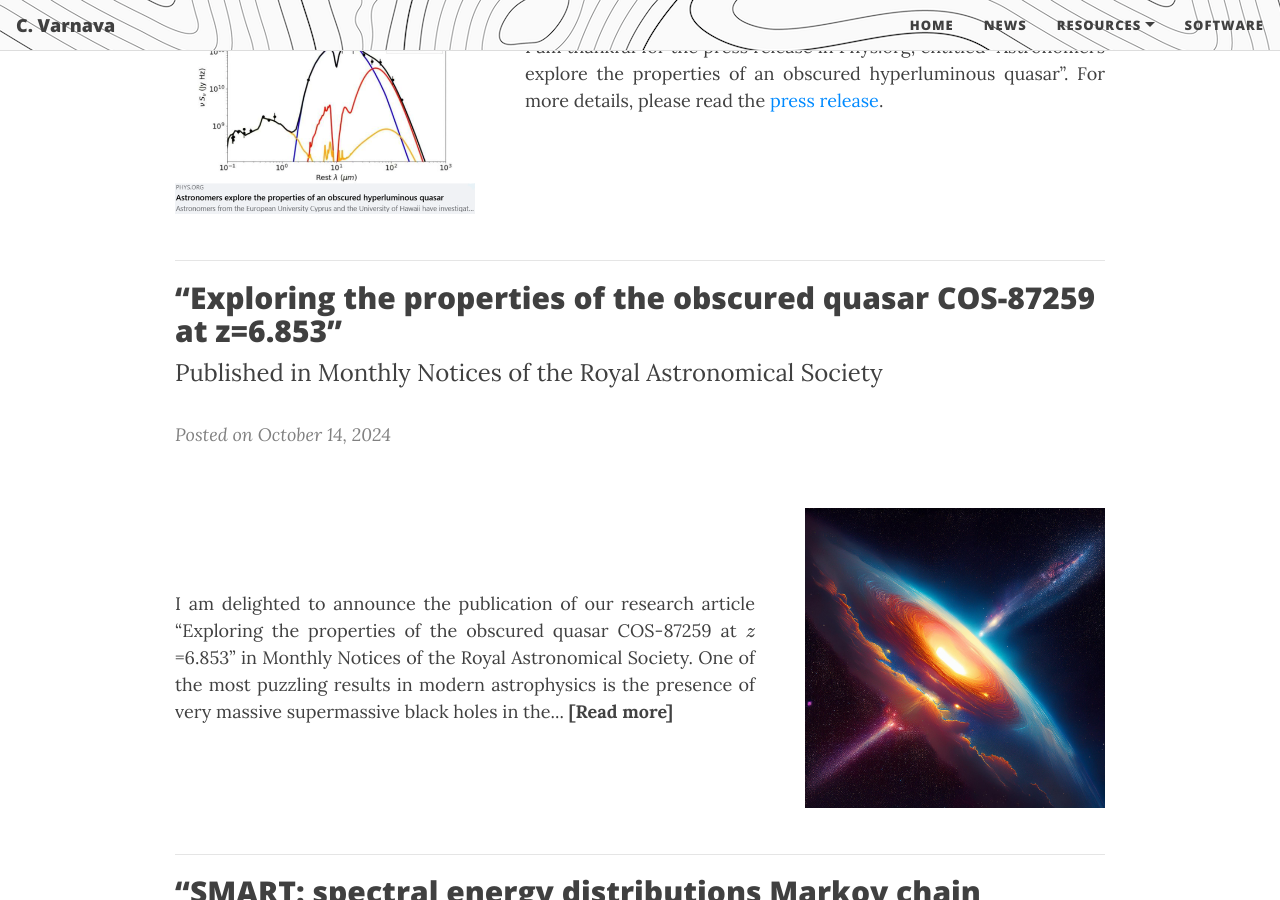
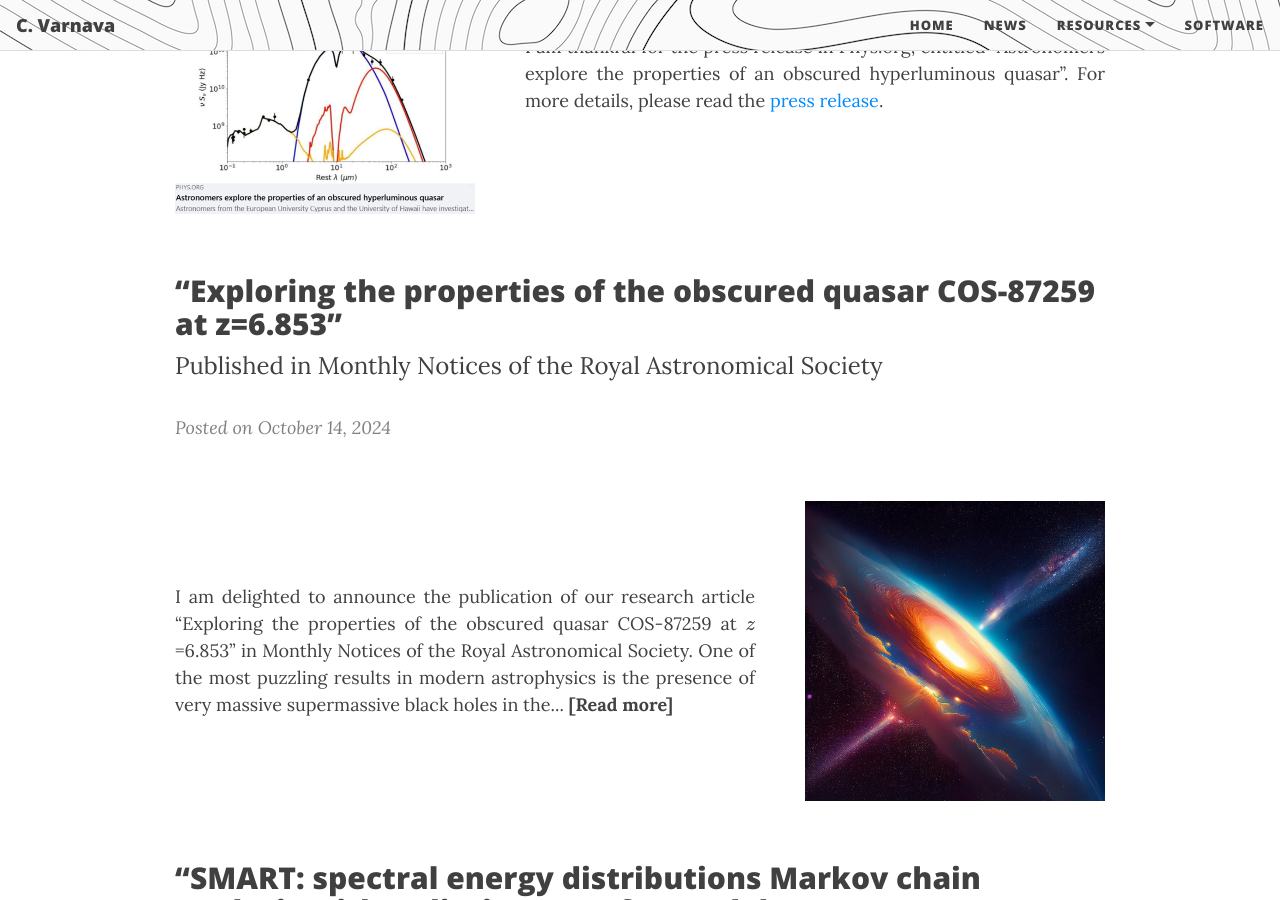
Before and after one commit to ch-var/ch-var.github.io, a Jekyll site: the page built from news.html, in a window 1280 px wide and 900 px high, scrolled down 559 px. Built offline with Jekyll 4.4.1, drawn with Linux system fonts in a browser that asks for light colours; formulas are drawn with MathJax 3.

Commit message:
Update news.html

```diff
--- a/news.html
+++ b/news.html
@@ -41,7 +41,7 @@ mathjax: true
   <p style="text-align: justify; flex: 1; margin-left: 20px;">I am thankful for the press release in Phys.org, entitled “Astronomers explore the properties of an obscured hyperluminous quasar”. For more details, please read the <a href="https://phys.org/news/2024-10-astronomers-explore-properties-obscured-hyperluminous.html">press release</a>.</p>
 </div>
 
-<hr size="2" style="margin-left: -100px; margin-right: -100px;">
+<p hr size="2"</p>
 
 <p style="margin-bottom: 8px; font-family: var(--header-font); font-weight: 800; line-height: 1.1; font-size: 1.875rem; margin-top: 1.25rem;">“Exploring the properties of the obscured quasar COS-87259 at z=6.853”</p>
 <p style="margin-top: 8px; margin-bottom: 8px;"><font size="+2">Published in Monthly Notices of the Royal Astronomical Society</font></p>
@@ -52,7 +52,7 @@ mathjax: true
   <p style="margin-left: 20px;"><img src="/assets/img/SMBH.jpg" style="max-width: 300px; height: auto;"/></p>
 </div>
 
-<hr size="2" style="margin-left: -100px; margin-right: -100px;">
+<p hr size="2"</p>
 
 <p style="margin-bottom: 8px; font-family: var(--header-font); font-weight: 800; line-height: 1.1; font-size: 1.875rem; margin-top: 1.25rem;">“SMART: spectral energy distributions Markov chain analysis with radiative transfer models”</p>
 <p style="margin-top: 8px; margin-bottom: 8px;"><font size="+2">Published in Monthly Notices of the Royal Astronomical Society</font></p>
```
